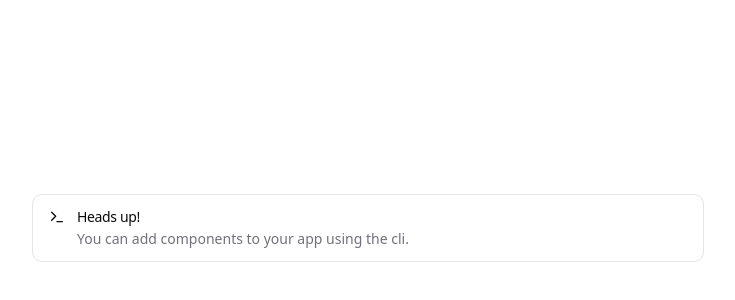
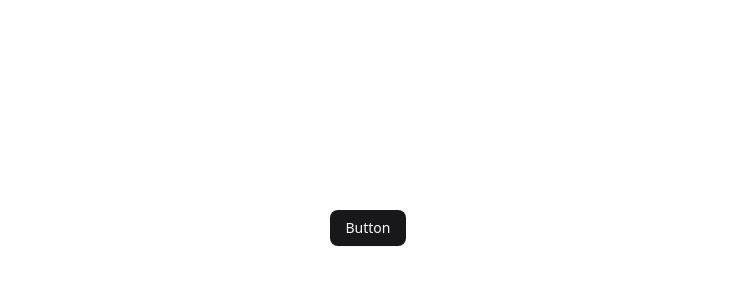
Before and after one commit to azamat-cto/react-starter, a React (Vite) app: page / in a window 1280 px wide. Shown: the part 172-472 px from the top of the page, without its empty margins (272-1007 px from the left). Built offline with nearby package versions, Linux system fonts and the light colour scheme.

Commit message:
add `button` component

```diff
--- a/package.json
+++ b/package.json
@@ -1,7 +1,7 @@
 {
     "name": "react-starter",
     "private": true,
-    "version": "0.0.14",
+    "version": "0.0.15",
     "type": "module",
     "scripts": {
         "dev": "vite",
@@ -13,6 +13,7 @@
     },
     "dependencies": {
         "@radix-ui/react-accordion": "^1.2.3",
+        "@radix-ui/react-slot": "^1.1.2",
         "@tailwindcss/vite": "^4.0.12",
         "class-variance-authority": "^0.7.1",
         "clsx": "^2.1.1",
--- a/src/App.tsx
+++ b/src/App.tsx
@@ -1,17 +1,9 @@
-import { Terminal } from "lucide-react";
-
-import { Alert, AlertDescription, AlertTitle } from "@/components/ui/alert";
+import { Button } from "./components/ui/button";
 
 function App() {
     return (
         <div className="flex flex-col items-center justify-center h-svh max-w-2xl mx-auto">
-            <Alert>
-                <Terminal className="h-4 w-4" />
-                <AlertTitle>Heads up!</AlertTitle>
-                <AlertDescription>
-                    You can add components to your app using the cli.
-                </AlertDescription>
-            </Alert>
+            <Button>Button</Button>
         </div>
     );
 }
--- /dev/null
+++ b/src/components/ui/button.tsx
@@ -0,0 +1,58 @@
+import * as React from "react";
+import { Slot } from "@radix-ui/react-slot";
+import { cva, type VariantProps } from "class-variance-authority";
+
+import { cn } from "@/lib/utils";
+
+const buttonVariants = cva(
+    "inline-flex items-center justify-center gap-2 whitespace-nowrap rounded-md text-sm font-medium transition-[color,box-shadow] disabled:pointer-events-none disabled:opacity-50 [&_svg]:pointer-events-none [&_svg:not([class*='size-'])]:size-4 shrink-0 [&_svg]:shrink-0 outline-none focus-visible:border-ring focus-visible:ring-ring/50 focus-visible:ring-[3px] aria-invalid:ring-destructive/20 dark:aria-invalid:ring-destructive/40 aria-invalid:border-destructive",
+    {
+        variants: {
+            variant: {
+                default:
+                    "bg-primary text-primary-foreground shadow-xs hover:bg-primary/90",
+                destructive:
+                    "bg-destructive text-white shadow-xs hover:bg-destructive/90 focus-visible:ring-destructive/20 dark:focus-visible:ring-destructive/40",
+                outline:
+                    "border border-input bg-background shadow-xs hover:bg-accent hover:text-accent-foreground",
+                secondary:
+                    "bg-secondary text-secondary-foreground shadow-xs hover:bg-secondary/80",
+                ghost: "hover:bg-accent hover:text-accent-foreground",
+                link: "text-primary underline-offset-4 hover:underline",
+            },
+            size: {
+                default: "h-9 px-4 py-2 has-[>svg]:px-3",
+                sm: "h-8 rounded-md gap-1.5 px-3 has-[>svg]:px-2.5",
+                lg: "h-10 rounded-md px-6 has-[>svg]:px-4",
+                icon: "size-9",
+            },
+        },
+        defaultVariants: {
+            variant: "default",
+            size: "default",
+        },
+    },
+);
+
+function Button({
+    className,
+    variant,
+    size,
+    asChild = false,
+    ...props
+}: React.ComponentProps<"button"> &
+    VariantProps<typeof buttonVariants> & {
+        asChild?: boolean;
+    }) {
+    const Comp = asChild ? Slot : "button";
+
+    return (
+        <Comp
+            data-slot="button"
+            className={cn(buttonVariants({ variant, size, className }))}
+            {...props}
+        />
+    );
+}
+
+export { Button, buttonVariants };
```
Also changed, not shown: 1 other file (tests, documents, lock files or other folders).
